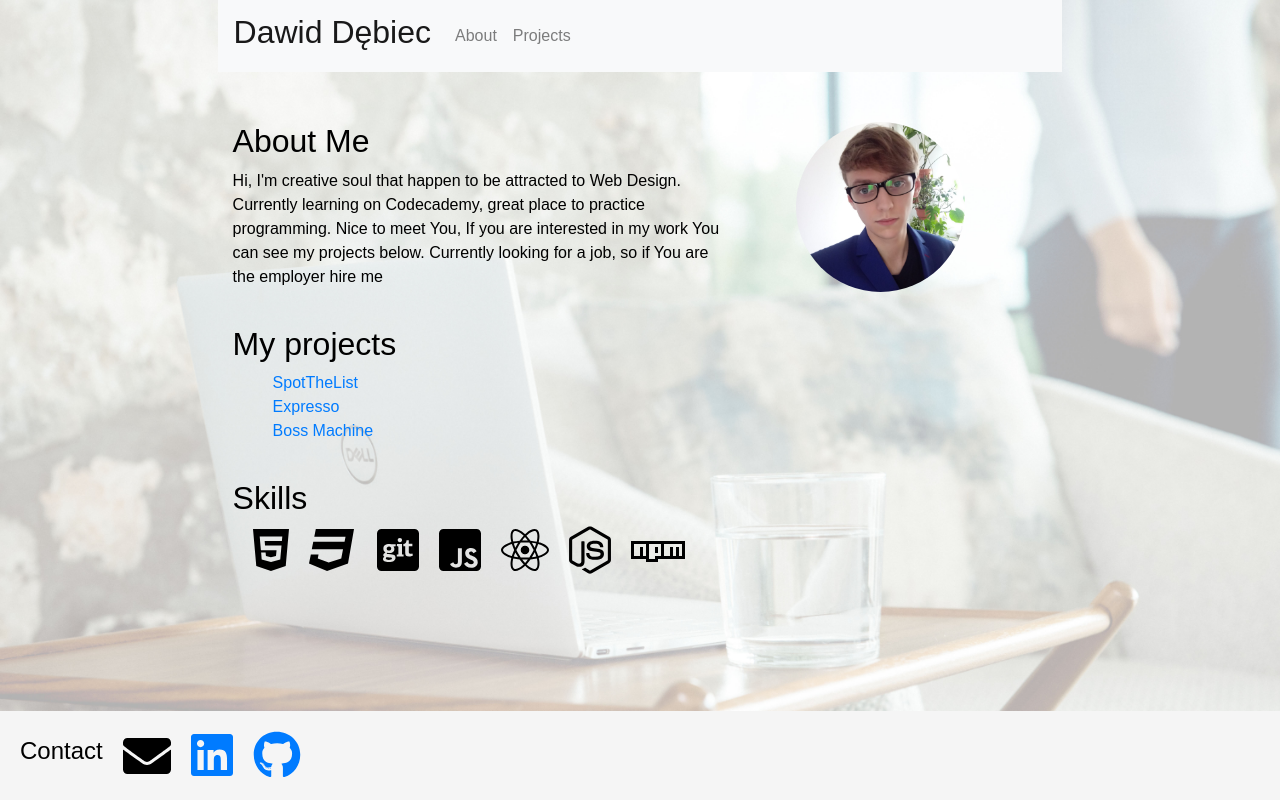
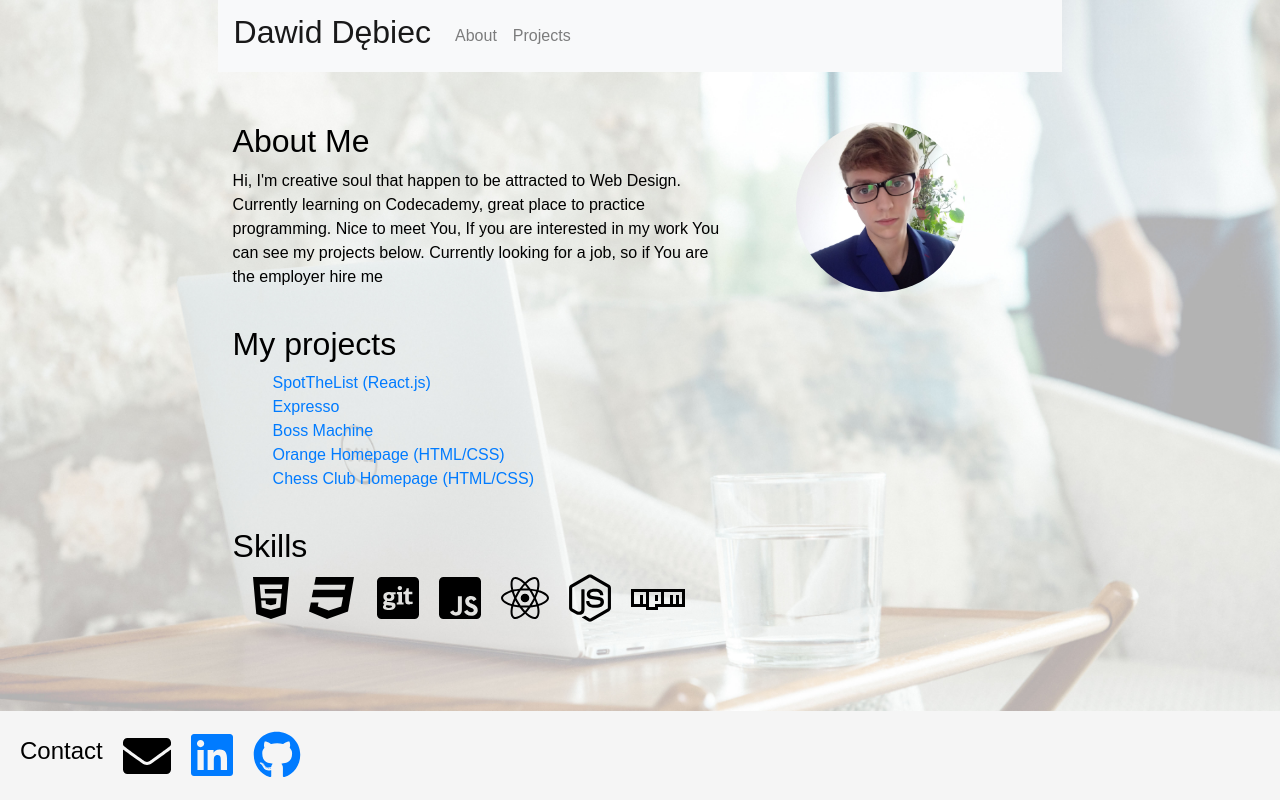
Before and after one commit to Dawidx3p/Portfolio1, a React (Create React App) app: page / in a window 1280 px wide. Built offline with nearby package versions, Linux system fonts and the light colour scheme.

Commit message:
new projects added

```diff
--- a/src/components/MyProjects/MyProjects.js
+++ b/src/components/MyProjects/MyProjects.js
@@ -7,9 +7,11 @@ export default function MyProjects() {
             <Col>
                 <h2>My projects</h2>
                 <ul>
-                <li><a target="_blank" rel="noopener noreferrer external" href="https://spotthelist.tk">SpotTheList</a></li>
+                <li><a target="_blank" rel="noopener noreferrer external" href="https://spotthelist.tk">SpotTheList (React.js)</a></li>
                 <li><a target="_blank" rel="noopener noreferrer external" href="https://github.com/Dawidx3p/Expresso">Expresso</a></li>
-                <li><a target="_blank" rel="noopener noreferrer external" href="https://github.com/Dawidx3p/bossMachine">Boss Machine</a></li></ul>
+                <li><a target="_blank" rel="noopener noreferrer external" href="https://github.com/Dawidx3p/bossMachine">Boss Machine</a></li>
+                <li><a target="_blank" rel="noopener noreferrer external" href="https://orangehomepage.tk">Orange Homepage (HTML/CSS)</a></li>
+                <li><a target="_blank" rel="noopener noreferrer external" href="https://flamboyant-goldberg-bbefb7.netlify.app">Chess Club Homepage (HTML/CSS)</a></li></ul>
 
             </Col>
         </Row>
```
